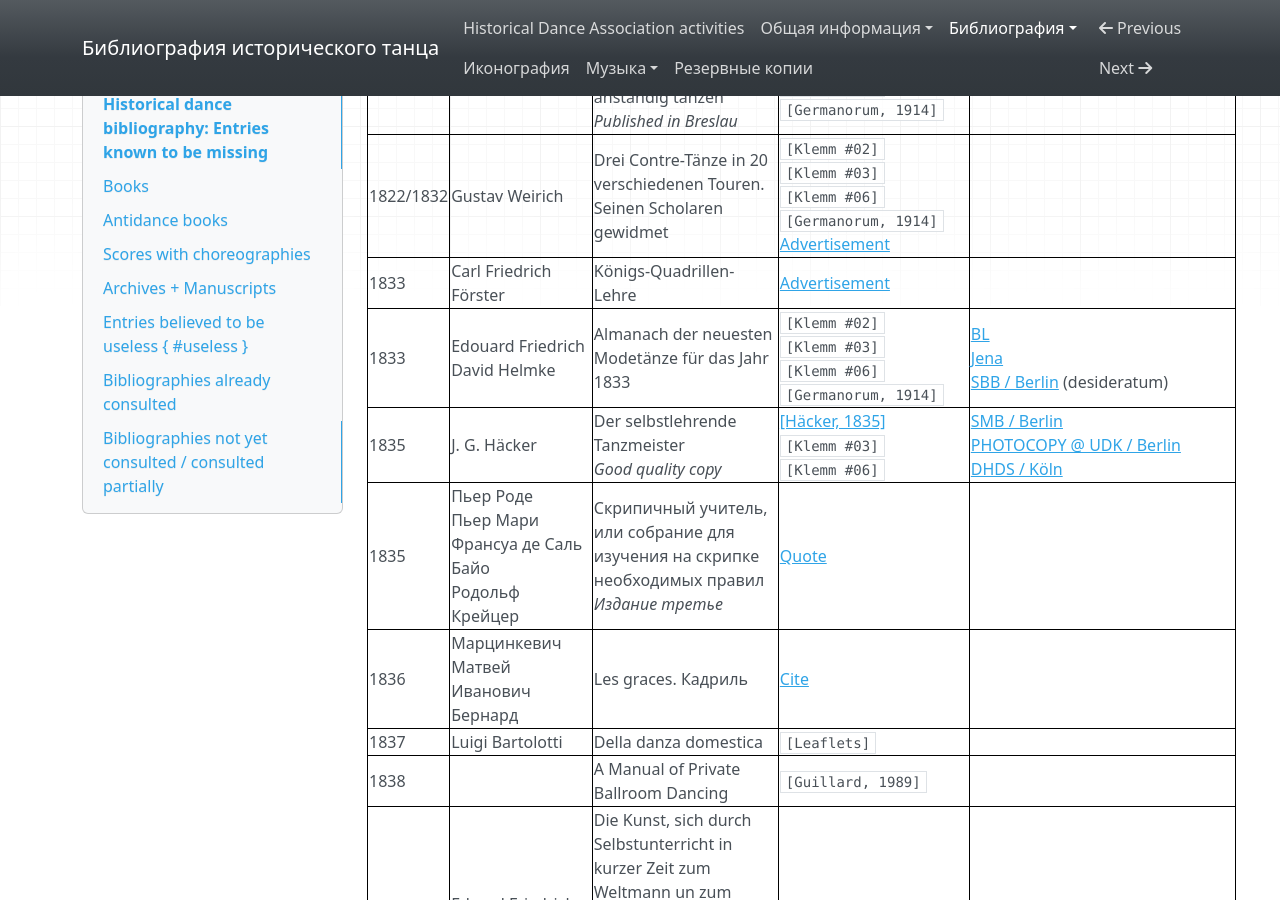
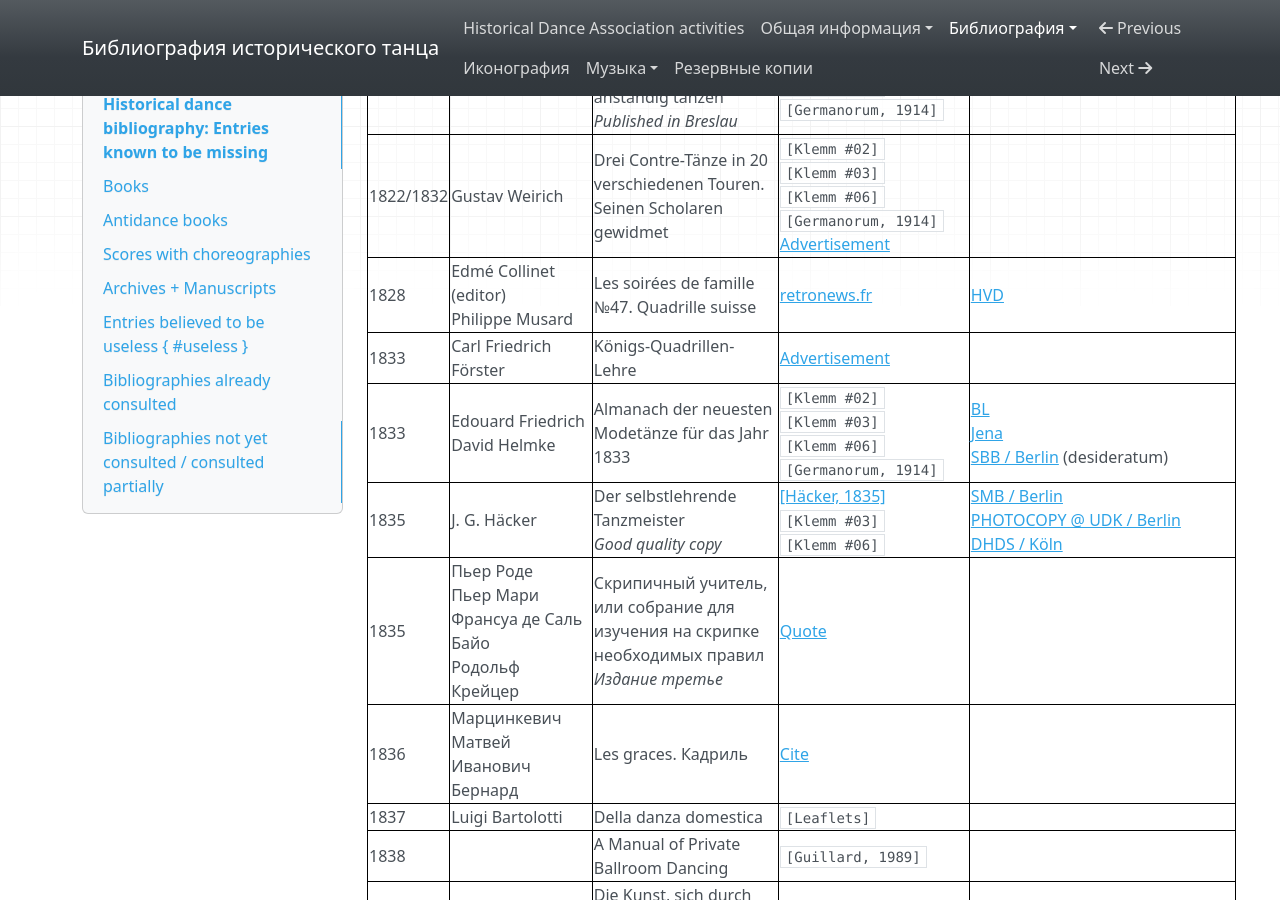
Before and after one commit to hda-technical/dancebooks, an MkDocs documentation site: the page built from docs/bib/missing.md, in a window 1280 px wide and 900 px high, scrolled down 30819 px. Built offline with MkDocs 1.6.1, drawn with Linux system fonts in a browser that asks for light colours; nearby versions of some CDN libraries.

Commit message:
Move HVD editions of _Les soirées de famille_ to french.bib

```diff
--- a/docs/bib/missing.md
+++ b/docs/bib/missing.md
@@ -268,6 +268,7 @@ _This table is intended to be accurate, yet sometimes it is slightly outdated._
 | 1832 | Edouard Friedrich David Helmke | Almanach der neuesten Modetänze für das Jahr 1832<br/>_Good quality copy needed_ | [[Helmke, 1832]](https://bib.hda.org.ru/books/helmke_1832)<br/>`[Klemm #02]`<br/>`[Klemm #03]`<br/>`[Klemm #06]`<br/>`[Germanorum, 1914]` | [NLI](https://www.nli.org.il/en/journals/NNL-Journals990018257430205171/NLI)<br/>[Jena](https://kataloge.thulb.uni-jena.de/DB=1/LNG=DU/CLK?IKT=12&TRM=600308103) |
 | 1831/1833 | Carl Friedrich Förster | Eccossaisen-Lehre, oder die Kunst 16 verschiedene Eccossaisen mit allen dezugehörigen Pas und Touren in kurzer Zeit anständig tanzen<br/>_Published in Breslau_ | [Advertisement](https://books.google.com/books?id=V-QaAQAAMAAJ&pg=PA236)<br/>[Advertisement](https://books.google.com/books?id=5ShEAAAAYAAJ&pg=PA239)<br/>`[Katalog, 1894]`<br/>`[Klemm #02]`<br/>`[Klemm #03]`<br/>`[Klemm #06]`<br/>`[Germanorum, 1914]` | |
 | 1822/1832 | Gustav Weirich | Drei Contre-Tänze in 20 verschiedenen Touren. Seinen Scholaren gewidmet | `[Klemm #02]`<br/>`[Klemm #03]`<br/>`[Klemm #06]`<br/>`[Germanorum, 1914]`<br/>[Advertisement](https://books.google.com/books?id=kiNMAAAAcAAJ&pg=RA1-PA56) | |
+| 1828 | Edmé Collinet (editor)<br/>Philippe Musard | Les soirées de famille №47. Quadrille suisse | [retronews.fr](https://www.retronews.fr/journal/journal-des-debats-politiques-et-litteraires/31-decembre-1828/4/f33ad137-d147-4b40-a999-d0faa2811f44) | [HVD](https://id.lib.harvard.edu/alma/990145236350203941/catalog) |
 | 1833 | Carl Friedrich Förster | Königs-Quadrillen-Lehre | [Advertisement](https://books.google.com/books?id=V-QaAQAAMAAJ&pg=PA236) |
 | 1833 | Edouard Friedrich David Helmke | Almanach der neuesten Modetänze für das Jahr 1833 | `[Klemm #02]`<br/>`[Klemm #03]`<br/>`[Klemm #06]`<br/>`[Germanorum, 1914]` | [BL](http://explore.bl.uk/BLVU1:LSCOP-ALL:BLL01001645334)<br/>[Jena](https://kataloge.thulb.uni-jena.de/DB=1/LNG=DU/CLK?IKT=12&TRM=600308103)<br/>[SBB / Berlin](https://stabikat.de/DB=1/XMLPRS=N/PPN?PPN=411985159) (desideratum) |
 | 1835 | J. G. Häcker | Der selbstlehrende Tanzmeister<br/>_Good quality copy_ | [[Häcker, 1835]](https://bib.hda.org.ru/books/hacker_1835)<br/>`[Klemm #03]`<br/>`[Klemm #06]` | [SMB / Berlin](https://opac.smb.spk-berlin.de/LNG=EN/CLK?IKT=12&TRM=876381964)<br/>[PHOTOCOPY @ UDK / Berlin](https://udk-berlin.hosted.exlibrisgroup.com/permalink/f/1b2jonm/UDK_ALMA_DS21538893510002884)<br/>[DHDS / Köln](https://aleph.zbsport.de/F/8F9MHNPSSJ22IVFV41CQTMA997BGCHH2NIXGN4EN7R5FGHIY1F-02027?func=item-global&doc_library=ZBS01&doc_number=000182065&year=&volume=&sub_library=) |
```
Also changed, not shown: 2 other files.
